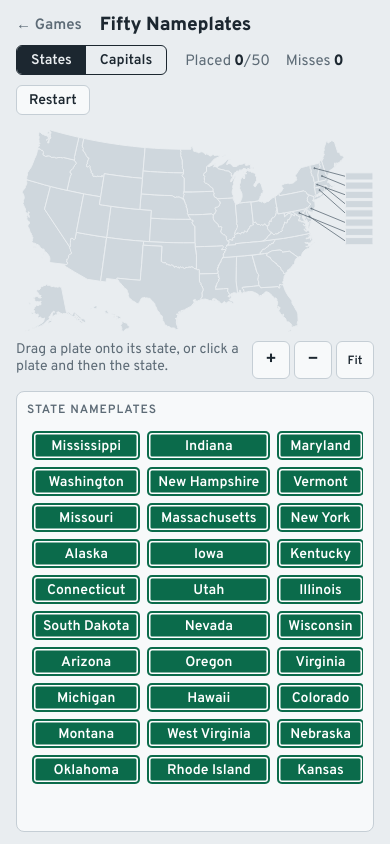
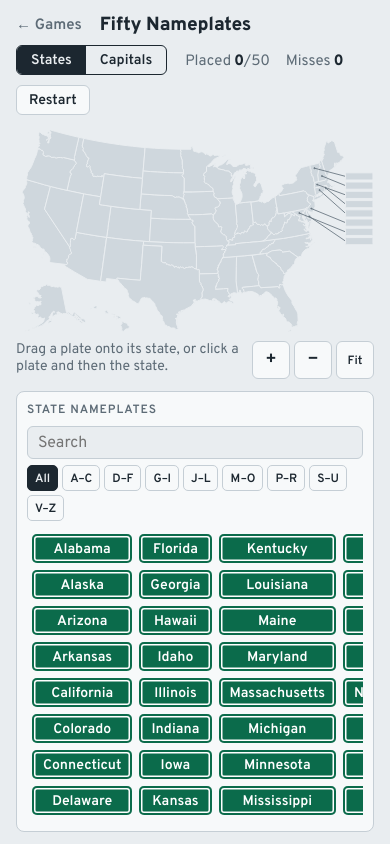
Before and after one commit to jtledbet/jtledbet.github.io, a plain HTML site: page projects/fifty-nameplates/index.html in a window 390 px wide. Drawn offline with Linux system fonts and the light colour scheme.

Commit message:
Sort Fifty Nameplates tray alphabetically, add search and letter filters (#12)
Claude-Session: https://claude.ai/code/session_013ZSA5KviaXb2TXpydzNh6h

Co-authored-by: Claude <noreply@anthropic.com>

```diff
--- a/projects/fifty-nameplates/index.html
+++ b/projects/fifty-nameplates/index.html
@@ -95,6 +95,15 @@ svg.map.zoomed { cursor: grab; }
 
 .rack { min-height: 0; display: flex; flex-direction: column; gap: 8px; background: var(--surface); border: 1px solid var(--line); border-radius: 8px; padding: 10px; }
 .rack h2 { margin: 0; font-size: 12px; font-weight: 600; text-transform: uppercase; letter-spacing: .08em; color: var(--muted); }
+.tools { display: flex; flex-direction: column; gap: 6px; }
+.tools input { width: 100%; min-width: 0; font: 400 16px/1.2 var(--font); padding: 7px 10px 5px; border: 1.5px solid var(--line); border-radius: 6px; background: var(--bg); color: var(--ink); }
+.tools input:focus-visible { outline: 3px solid var(--sign); outline-offset: 1px; }
+.ranges { display: flex; flex-wrap: wrap; gap: 4px; }
+.ranges button { flex: none; font: 600 12px/1 var(--font); padding: 7px 7px 5px; border: 1.5px solid var(--line); border-radius: 5px; background: transparent; color: var(--ink); cursor: pointer; -webkit-tap-highlight-color: transparent; }
+.ranges button[aria-pressed="true"] { background: var(--ink); border-color: var(--ink); color: var(--bg); }
+.ranges button:disabled { opacity: .35; cursor: default; }
+.empty { margin: 0; padding: 0 5px; color: var(--muted); font-size: 14px; }
+.rack.finished .tools { display: none; }
 .plates { flex: 1; min-height: 0; overflow-y: auto; display: flex; flex-wrap: wrap; align-content: flex-start; gap: 7px; padding: 5px; }
 .plate {
   font: 600 14px/1 var(--font); color: var(--sign-ink); background: var(--sign);
@@ -136,6 +145,9 @@ svg.map.zoomed { cursor: grab; }
   .mapwrap { gap: 2px; }
   .rack { padding: 6px; }
   .rack h2 { display: none; }
+  .tools { gap: 5px; }
+  .tools input { padding: 5px 8px 3px; }
+  .ranges { flex-wrap: nowrap; overflow-x: auto; scrollbar-width: none; }
   .plates { gap: 6px; }
   .plate { font-size: 13px; padding: 8px 9px 5px; }
   .status { font-size: 12px; min-height: 16px; white-space: nowrap; overflow: hidden; text-overflow: ellipsis; }
@@ -179,7 +191,12 @@ svg.map.zoomed { cursor: grab; }
     </div>
     <aside class="rack">
       <h2 id="rack-title">Nameplates</h2>
+      <div class="tools">
+        <input type="search" id="q" placeholder="Search" aria-label="Search nameplates" autocomplete="off" autocapitalize="off" spellcheck="false">
+        <div class="ranges" id="ranges" role="group" aria-label="Show plates by first letter"></div>
+      </div>
       <div class="plates" id="plates"></div>
+      <p class="empty" id="empty" hidden>No plates match.</p>
     </aside>
   </div>
 </div>
@@ -199,7 +216,7 @@ const save = () => { try { localStorage.setItem(KEY, JSON.stringify({ mode: game
 function load() {
   try {
     const s = JSON.parse(localStorage.getItem(KEY));
-    const ok = r => r && Array.isArray(r.done) && Array.isArray(r.order) && r.order.length === 50 && r.done.every(a => byAbbr[a]) && r.order.every(a => byAbbr[a]);
+    const ok = r => r && Array.isArray(r.done) && r.done.every(a => byAbbr[a]);
     if (s && ok(s.rounds.states) && ok(s.rounds.capitals)) return s;
   } catch (_) {}
   return null;
@@ -213,7 +230,6 @@ const svg = (tag, attrs, parent) => {
   if (parent) parent.appendChild(el);
   return el;
 };
-const shuffle = a => { for (let i = a.length - 1; i > 0; i--) { const j = Math.random() * (i + 1) | 0; [a[i], a[j]] = [a[j], a[i]]; } return a; };
 const plateText = s => game.mode === 'states' ? s.name : s.capital;
 const say = (msg, cls) => { statusEl.textContent = msg; statusEl.className = 'status' + (cls ? ' ' + cls : ''); };
 
@@ -265,17 +281,63 @@ function label(s) {
 }
 
 /* ---------- rack ---------- */
+const RANGES = ['AC', 'DF', 'GI', 'JL', 'MO', 'PR', 'SU', 'VZ'];
+const rangesEl = $('ranges'), qEl = $('q'), rackEl = platesEl.parentNode;
+let range = '';   // '' shows every letter
+const inRange = (text, r) => !r || (text[0] >= r[0] && text[0] <= r[1]);
+
 function buildRack() {
-  platesEl.textContent = '';
+  platesEl.textContent = ''; rangesEl.textContent = '';
+  range = ''; qEl.value = '';
   $('rack-title').textContent = game.mode === 'states' ? 'State nameplates' : 'Capital nameplates';
-  const left = game.order.filter(ab => !game.done.includes(ab));
-  if (!left.length) return finish();
-  left.forEach(ab => {
+  const left = STATES.filter(s => !game.done.includes(s.abbr)).sort((a, b) => plateText(a).localeCompare(plateText(b)));
+  rackEl.classList.toggle('finished', !left.length);
+  if (!left.length) { $('empty').hidden = true; return finish(); }
+  left.forEach(s => {
     const b = document.createElement('button');
-    b.type = 'button'; b.className = 'plate'; b.dataset.abbr = ab; b.textContent = plateText(byAbbr[ab]);
+    b.type = 'button'; b.className = 'plate'; b.dataset.abbr = s.abbr; b.textContent = plateText(s);
     platesEl.appendChild(b);
   });
+  ['', ...RANGES].forEach(r => {
+    const b = document.createElement('button');
+    b.type = 'button'; b.dataset.range = r; b.textContent = r ? `${r[0]}\u2013${r[1]}` : 'All';
+    rangesEl.appendChild(b);
+  });
+  applyFilter();
 }
+
+// Search looks across every plate; the letter chips narrow the tray when the search box is empty.
+function applyFilter(afterPlacing) {
+  // A search that a placement just emptied has done its job.
+  if (afterPlacing && qEl.value.trim() && ![...platesEl.querySelectorAll('.plate')].some(p => p.textContent.toLowerCase().includes(qEl.value.trim().toLowerCase()))) qEl.value = '';
+  const q = qEl.value.trim().toLowerCase(), plates = [...platesEl.querySelectorAll('.plate')];
+  const has = r => plates.some(p => inRange(p.textContent, r));
+  if (range && !has(range)) range = '';
+  let shown = 0;
+  plates.forEach(p => {
+    const text = p.textContent, hide = q ? !text.toLowerCase().includes(q) : !inRange(text, range);
+    p.hidden = hide; if (!hide) shown++;
+    if (hide && selected === p.dataset.abbr) select(null);
+  });
+  rangesEl.querySelectorAll('button').forEach(b => {
+    b.setAttribute('aria-pressed', !q && b.dataset.range === range);
+    b.disabled = !has(b.dataset.range);
+  });
+  $('empty').hidden = shown > 0 || !plates.length;
+  if (!afterPlacing) { platesEl.scrollTop = 0; platesEl.scrollLeft = 0; }
+}
+qEl.addEventListener('input', () => applyFilter());
+qEl.addEventListener('keydown', e => {
+  if (e.key !== 'Enter') return;
+  const hits = [...platesEl.querySelectorAll('.plate:not([hidden])')];
+  if (hits.length === 1) { select(hits[0].dataset.abbr); say(`${hits[0].textContent} picked up. Now choose its state on the map.`); qEl.blur(); }
+});
+rangesEl.addEventListener('click', e => {
+  const b = e.target.closest('button');
+  if (!b) return;
+  range = b.dataset.range; qEl.value = '';
+  applyFilter();
+});
 
 function finish() {
   const total = 50 + game.misses, pct = Math.round(5000 / total);
@@ -284,12 +346,13 @@ function finish() {
     <p>${game.misses === 0 ? 'A perfect round, no misses.' : `${game.misses} miss${game.misses === 1 ? '' : 'es'}, ${pct}% of your drops landed.`}</p>
     <button type="button" class="go" id="next">Play the ${other} round</button></div>`;
   $('next').onclick = () => start(other, rounds[other].done.length === 50);
+  rackEl.classList.add('finished'); $('empty').hidden = true;
   say('');
 }
 
 function stats() { $('placed').textContent = game.done.length; $('misses').textContent = game.misses; }
 
-const fresh = mode => ({ mode, done: [], misses: 0, order: shuffle(STATES.map(s => s.abbr)) });
+const fresh = mode => ({ mode, done: [], misses: 0 });
 const coarse = window.matchMedia && matchMedia('(pointer: coarse)').matches;
 
 function start(mode, reset) {
@@ -336,6 +399,7 @@ function attempt(plateAb, targetAb) {
     label(t); select(null);
     const plate = platesEl.querySelector(`[data-abbr="${plateAb}"]`);
     if (plate) plate.remove();
+    applyFilter(true);
     stats(); save();
     say(game.mode === 'states' ? `${t.name}. Correct.` : `${t.capital} is the capital of ${t.name}.`, 'good');
     if (game.done.length === 50) finish();
```
